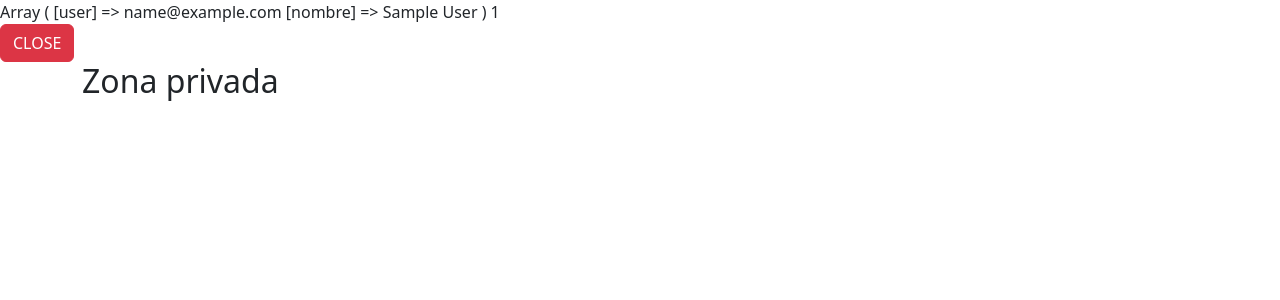
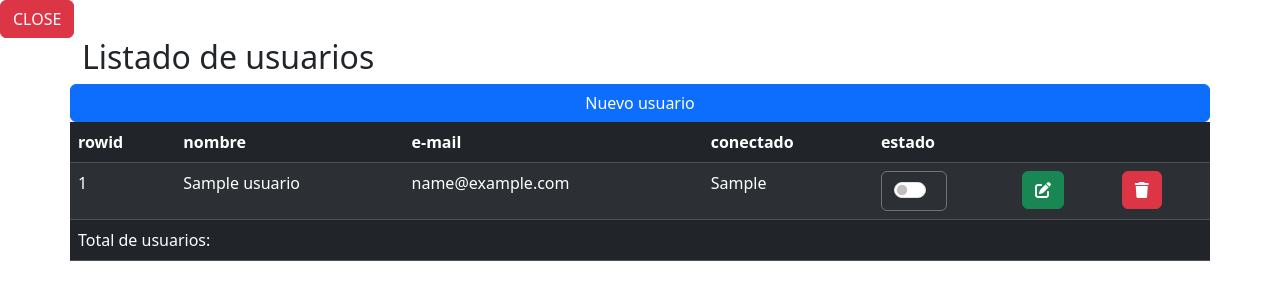
Before and after one commit to gegebe/curso-php, a PHP site: page /curso_php/index.php in a window 1280 px wide. Shown: the top 300 px of the page. Run offline with PHP 8.4, Linux system fonts and the light colour scheme; the visitor is signed in with stand-in values (Sample User, id 1); tables that the repository leaves empty or names only in its code hold one stand-in row (values such as "Sample post"); some libraries are stand-ins or nearby versions.

Commit message:
changes at mvc-crud-users

```diff
--- a/practica12-php/mvc-crud-header-gpt/model.php
+++ b/practica12-php/mvc-crud-header-gpt/model.php
@@ -123,7 +123,7 @@
             $sql = "UPDATE `app_tareas` SET `nombre` = '".$datos['nombre']."',
                     `tiempo` = '".$datos['tiempo']."',
                     `estado` = ".$datos['estado']."
-                    WHERE `tareas`.`rowid` = ".$datos['rowid'].";";
+                    WHERE `app_tareas`.`rowid` = ".$datos['rowid'].";";
                     /// Dentro de tareas, columna rowid
             $res = $this->ConsultarDB($sql);
             return $res;
--- a/practica12-php/mvc-crud-users/controllers/user.php
+++ b/practica12-php/mvc-crud-users/controllers/user.php
@@ -16,9 +16,9 @@
     }
 
     if($_GET){
-        if(isset($_GET['action']) && !empty($_POST['action'])){
+        if(isset($_GET['action']) && !empty($_GET['action'])){
             if($_GET['action'] == 'CERRAR_SESSION'){
-
+                $usuarios->cerrarSession();
             }
         }
     }
@@ -29,11 +29,13 @@
         private $formreg;
         private $formlogin;
         private $userDB;
+        private $table;
 
         public function __construct(){
             $this->userDB = new UsuariosDB();
             $this->setFormReg();
             $this->setFormLogin();
+            $this->setTable();
         }
 
         // Método para manejar registros
@@ -92,6 +94,12 @@
             }
         }
 
+        public function cerrarSession(){
+            session_destroy();//Vaciar los datos
+            unset($_SESSION);//Vacia
+            return;
+        }
+
         private function setFormReg(){
             $this->formreg = '
                 <form id="FormReg" class="form-control" method="POST" action="index.php" enctype="multipart/form-data" >
@@ -111,6 +119,10 @@
             ';
         }
 
+        public function getFormReg(){
+            return $this->formreg;
+        }
+
         private function setFormLogin(){
             $this->formlogin = '
                 <form class="form-control" method="POST" action="index.php">
@@ -124,11 +136,70 @@
             ';
         }
 
-        public function getFormReg(){
-            return $this->formreg;
-        }
-
         public function getFormLogin(){
             return $this->formlogin;
         }
+
+        private function setTable(){
+            $this->table = '
+            <table class="table table-striped table-dark table-hover">
+                <thead>
+                    <tr>
+                        <th>rowid</th>
+                        <th>nombre</th>
+                        <th>e-mail</th>
+                        <th>conectado</th>
+                        <th>estado</th>
+                        <th></th>
+                        <th></th>
+                    </tr>
+                </thead>
+                <tbody>';
+
+                //Conectar a BD
+                $dtUsuarios = $this->userDB->consultarUsuarios();
+
+                foreach($dtUsuarios as $dtUsuario){
+                    // $this->table.='<td>'.$dtUsuario['estado'].'</td>';
+                    $this->table.='<tr>';
+                    $this->table.='<td>'.$dtUsuario['rowid'].'</td>';
+                    $this->table.='<td>'.$dtUsuario['nombre'].'</td>';
+                    $this->table.='<td>'.$dtUsuario['email'].'</td>';
+                    $this->table.='<td>'.$dtUsuario['conectado'].'</td>';
+                    $this->table.='<td>
+                                        <div class="btn btn-outline-secondary">
+                                            <div class="form-check form-switch">
+                                                <input class="form-check-input" type="checkbox" role="switch" id="flexSwitchCheckChecked">
+                                            </div>
+                                        </div>
+                                    </td>';
+                    $this->table.='<td>
+                                        <a href="" class="btn btn-success">
+                                            <span class="fa-solid fa-pen-to-square"></span>
+                                        </a>
+                                    </td>';
+                    $this->table.='<td>
+                                        <a href="" class="btn btn-danger">
+                                            <span class="fa-solid fa-trash"></span>
+                                        </a>
+                                    </td>';
+                    $this->table.='</tr>';
+                };
+
+               $this->table .= '
+               </tbody>
+                <tfoot>
+                    <tr>
+                        <td class="" colspan="7">
+                            Total de usuarios:
+                        </td>
+                    </tr>
+                </tfoot>
+            </table>';
+        }
+
+        public function getTable(){
+            return $this->table;
+
+        }
     }
--- a/practica12-php/mvc-crud-users/index.php
+++ b/practica12-php/mvc-crud-users/index.php
@@ -3,8 +3,6 @@
     session_start();
     //CONTROLADOR
     require_once('controllers/user.php');
-
-    echo print_r($_SESSION);
 ?>
 
 <!DOCTYPE html>
--- a/practica12-php/mvc-crud-users/models/user.php
+++ b/practica12-php/mvc-crud-users/models/user.php
@@ -49,6 +49,30 @@
             }
         }
 
+        public function consultarUsuarios(){
+            $sql = "SELECT * FROM `app_usuarios`";
+            $datos = $this->consultarDB($sql);
+            $total = mysqli_num_rows($datos);
+
+            if($total > 0){
+
+                $i=0;
+                //$dato obtiene clave, valor // $key => $value
+                foreach($datos as $dato){
+                    //De Array monodimensional a Array multidimensional
+                    $dtUsuarios[$i] = $dato;
+                    $i++;
+                }
+
+                //Devuelve Array con todas las filas, cada fila es una Array cos sus datos.
+                return $dtUsuarios;
+
+            } else {
+                return -1;
+            }
+
+        }
+
         public function consultarUsuariosNombre($datos){
             $sql = "SELECT * FROM
                     `app_usuarios`
@@ -94,6 +118,8 @@
 
         }
 
+
+
     }
 
     /*
--- a/practica12-php/mvc-crud-users/views/users.php
+++ b/practica12-php/mvc-crud-users/views/users.php
@@ -4,7 +4,10 @@
         <?php
             if(isset($_SESSION['user']) AND !empty($_SESSION['user'])){
 
-                echo '<h2>Zona privada</h2>';
+                echo '<h2>Listado de usuarios</h2>';
+                echo '<a href="" class="btn btn-primary">Nuevo usuario</a>';
+                $users = new Usuarios();
+                echo $users->getTable();
 
             } else {
 
--- a/practica12-php/mvc-dd_con-consultas/index.php
+++ b/practica12-php/mvc-dd_con-consultas/index.php
@@ -50,7 +50,7 @@
 
         $con = new ConectorDB;
         // Consulta SQL almacenada en variable
-        $sql = "SELECT * FROM `tareas`";/*SELECCIONA TODO DE LA TABLA tareas*/
+        $sql = "SELECT * FROM `app_tareas`";/*SELECCIONA TODO DE LA TABLA tareas*/
 
         // 3. Llama a la función pública ConsultarDB() del objeto
         $datosObtenidos = $con->ConsultarDB($sql);
```
Also changed, not shown: 1 other file.
